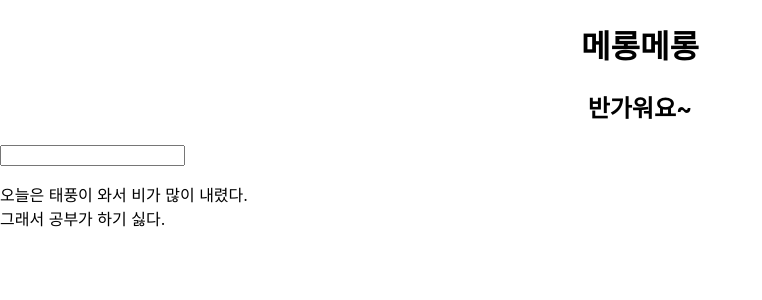
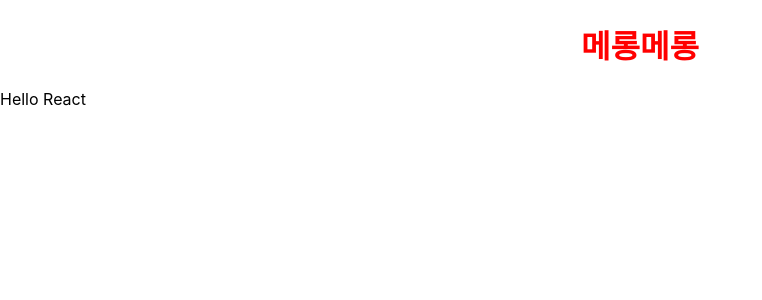
Before and after one commit to xodyd12/react-study, a React (Create React App) app: page / in a window 1280 px wide. Shown: the top 300 px of the page, without its empty margins (0-762 px from the left). Built offline with nearby package versions, Linux system fonts and the light colour scheme.

Commit message:
jsx 기초 학습2

```diff
--- a/src/App.css
+++ b/src/App.css
@@ -36,3 +36,6 @@
     transform: rotate(360deg);
   }
 }
+h1 {
+  color: red;
+}
--- a/src/App.js
+++ b/src/App.js
@@ -1,24 +1,16 @@
 import React from 'react';
 import './App.css';
+import AppItem from './AppItem';
+import Noname from './Noname';
+import Hello from './Hello';
 
 function App() {
-
-  // const $h2 = React.createElement('h2', null, '반가워요~~');
-  const $h2 = <h2>반가워요~</h2>;
-
+  const $h2 = React.createElement('h2', null, '반가방가~~');
   return (
     <>
-      <div className="App">
-        <h1>메롱메롱</h1>
-        { $h2 }
-      </div>
-      <div className='noname'>
-        <input type='text' />
-        <p>
-          오늘은 태풍이 와서 비가 많이 내렸다. <br />
-          그래서 공부가 하기 싫다.
-        </p>
-      </div>
+      <AppItem />
+      <Noname />
+      <Hello />
     </>
   );
 }
--- /dev/null
+++ b/src/AppItem.js
@@ -0,0 +1,13 @@
+import React from "react";
+
+ class AppItem extends React.Component {
+    render(){
+        return (
+            <div className="App">
+            <h1>메롱메롱</h1>
+          </div>
+        );
+    }
+}
+
+export default AppItem;
--- /dev/null
+++ b/src/Hello.js
@@ -0,0 +1,9 @@
+//rafce
+
+import React from 'react';
+
+const Hello = () => {
+  return <div>Hello React</div>;
+};
+
+export default Hello;
--- /dev/null
+++ b/src/Noname.js
@@ -0,0 +1,17 @@
+import React from "react";
+
+
+const Noname = () => {
+function Noname(){
+    return (
+        <div className='noname'>
+        <input type='text' />
+        <p>
+          오늘은 태풍이 와서 비가 많이 내렸다. <br />
+          그래서 공부가 하기 싫다.
+        </p>
+      </div>
+    );
+}
+}
+export default Noname;
```
Also changed, not shown: src/index.css (line endings or trailing spaces).
